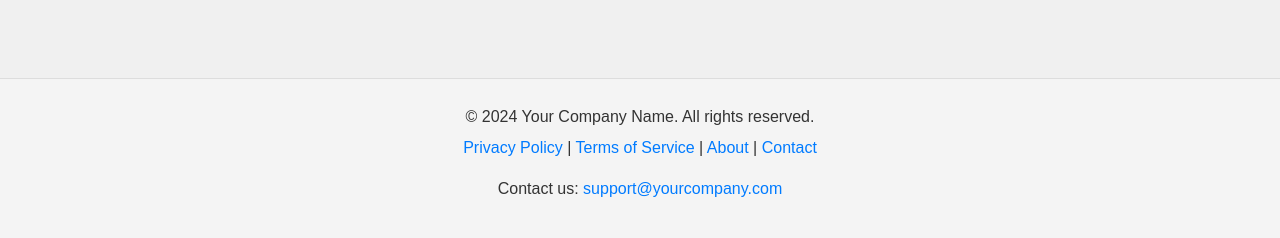
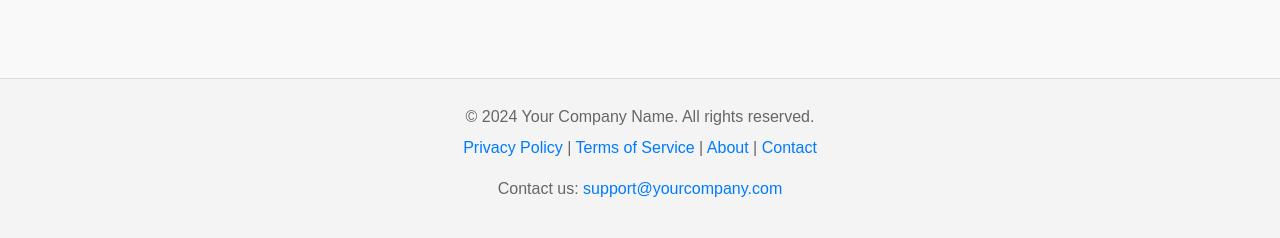
Before and after one commit to JeanMariePrevost/pyfolio, a Flask app: page /gallery in a window 1280 px wide. Shown: the part 562-800 px from the top of the page. Run offline with Flask 3, Linux system fonts and the light colour scheme.

Commit message:
Add CSS variables for theming and improve styling consistency across components

```diff
--- a/src/static/css/styles.css
+++ b/src/static/css/styles.css
@@ -1,16 +1,54 @@
+:root {
+  /* Colors */
+  --accent-color: #4caf50; /* Primary accent, e.g. navbar, buttons */
+  --accent-hover-color: #439e46; /* Hover/active state for accents */
+  --background-color: #f9f9f9; /* Page background */
+  --background-color-card: #ffffff; /* Background for cards */
+  --background-color-footer: #f4f4f4; /* Background for footer */
+  --background-color-grayed-out: #f0f0f0; /* Background for disabled elements */
+  --text-color: #333333; /* Main text color */
+  --text-color-footer: #666666; /* Text color for footer */
+  --text-color-footer-link: #007bff; /* Text color for footer links */
+  --text-secondary-color: #666666; /* Subtle or secondary text */
+  --text-light-color: #999999; /* Lighter text for placeholders */
+  --text-accent-color: #ffffff; /* Text color for links */
+  --border-color: #dddddd; /* Borders and separators */
+
+  /* Typography */
+  --font-family: Arial, sans-serif; /* Base font family */
+  --heading-font-family: Arial, serif; /* Font for headings */
+  --base-font-size: 16px; /* Base font size */
+
+  /* Layout */
+  --gallery-card-height: 250px; /* Height of gallery cards */
+  --gallery-card-width: 200px; /* Width of gallery cards */
+  --gallery-grid-gap: 15px; /* Gap between gallery cards */
+}
+
 /* General Body Styling */
 html,
 body {
   font-family: Arial, sans-serif;
   margin: 0;
   padding: 0;
-  background-color: #f0f0f0;
-  color: #333;
+  background-color: var(--background-color);
+  color: var(--text-color);
+  font-size: var(--base-font-size);
   line-height: 1.6;
 
   height: 100%;
   display: flex;
   flex-direction: column; /* Stack elements vertically */
+}
+
+/* Heading Styling */
+h1,
+h2,
+h3,
+h4,
+h5,
+h6 {
+  font-family: var(--heading-font-family);
 }
 
 /* Main content block */
@@ -150,7 +186,8 @@ body {
 }
 
 .footer {
-  background-color: #f4f4f4;
+  background-color: var(--background-color-footer);
+  color: var(--text-color-footer);
   padding: 20px;
   text-align: center;
   border-top: 1px solid #ddd;
```
Also changed, not shown: other parts of src/static/css/styles.css (+13 -15 lines).
